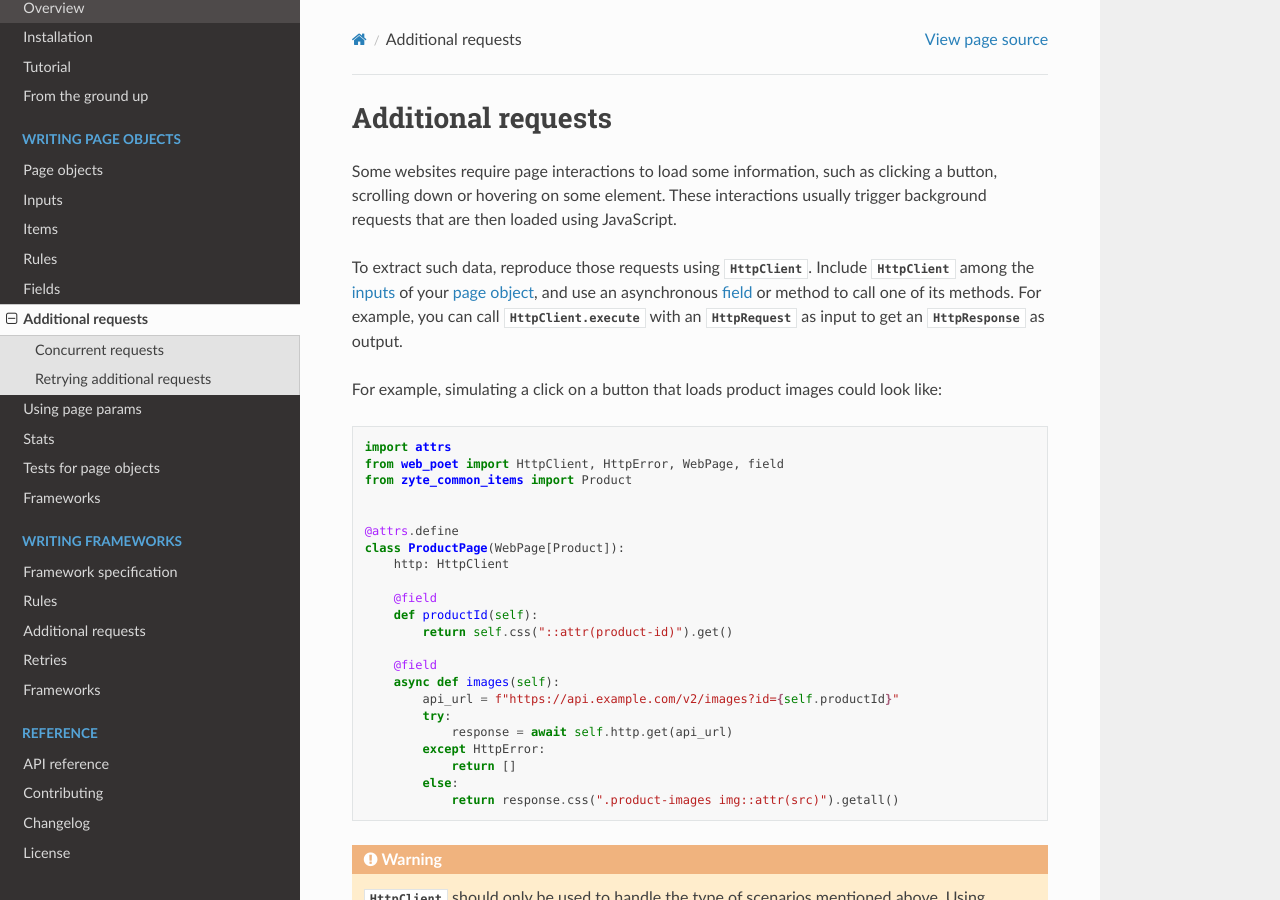
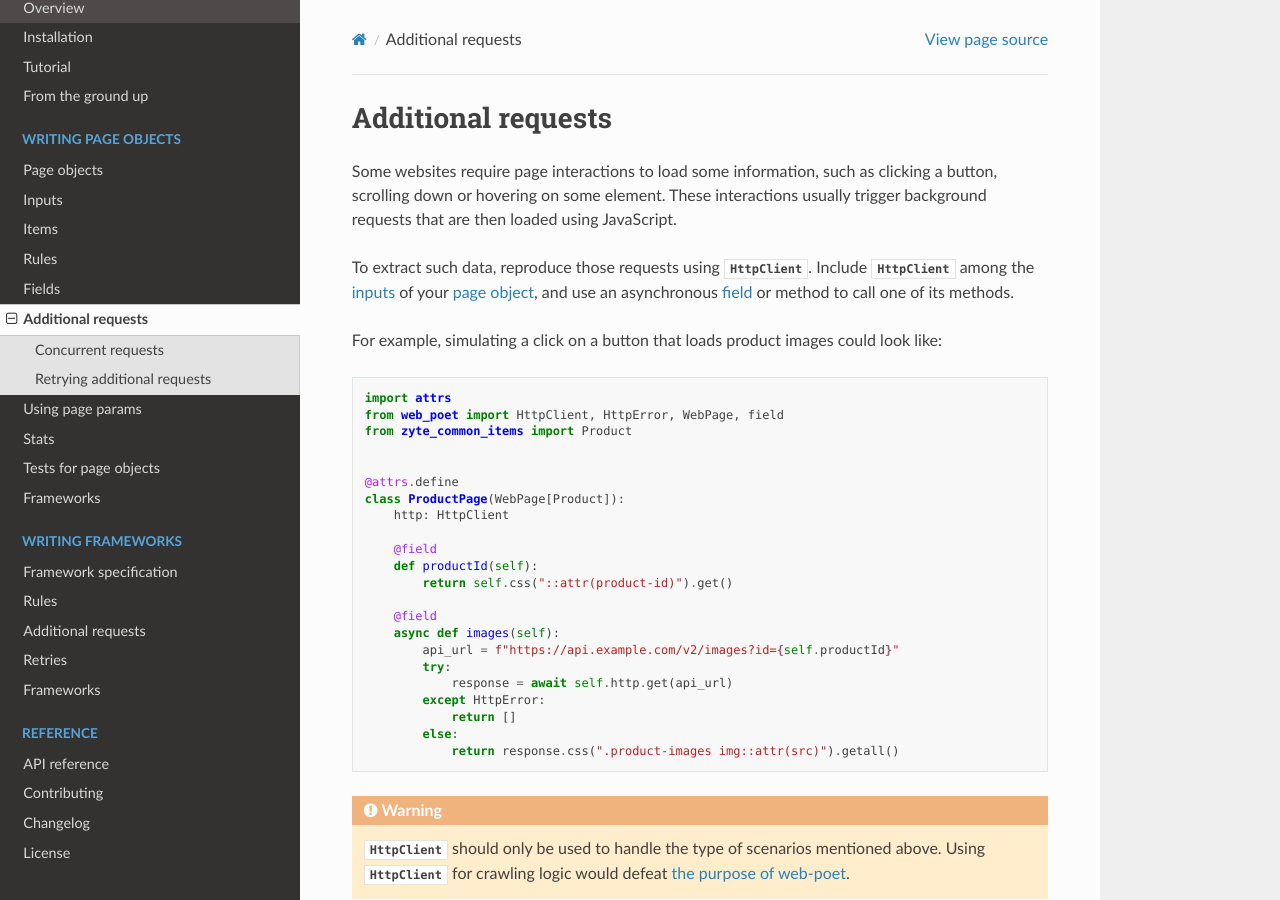
Before and after one commit to scrapinghub/web-poet, a Sphinx documentation site: the page built from docs/page-objects/additional-requests.rst, in a window 1280 px wide and 900 px high. Built offline with Sphinx 7.4.7 and the Read the Docs theme 2.0.0, drawn with Linux system fonts in a browser that asks for light colours.

Commit message:
Do not ellaborate on HttpClient methods on the intro

```diff
--- a/docs/page-objects/additional-requests.rst
+++ b/docs/page-objects/additional-requests.rst
@@ -12,9 +12,7 @@ JavaScript.
 To extract such data, reproduce those requests using :class:`~.HttpClient`.
 Include :class:`~.HttpClient` among the :ref:`inputs <inputs>` of your
 :ref:`page object <page-objects>`, and use an asynchronous :ref:`field
-<fields-sync-async>` or method to call one of its methods. For example, you can
-call :meth:`HttpClient.execute <.HttpClient.execute>` with an
-:class:`~.HttpRequest` as input to get an :class:`~.HttpResponse` as output.
+<fields-sync-async>` or method to call one of its methods.
 
 For example, simulating a click on a button that loads product images could
 look like:
```
